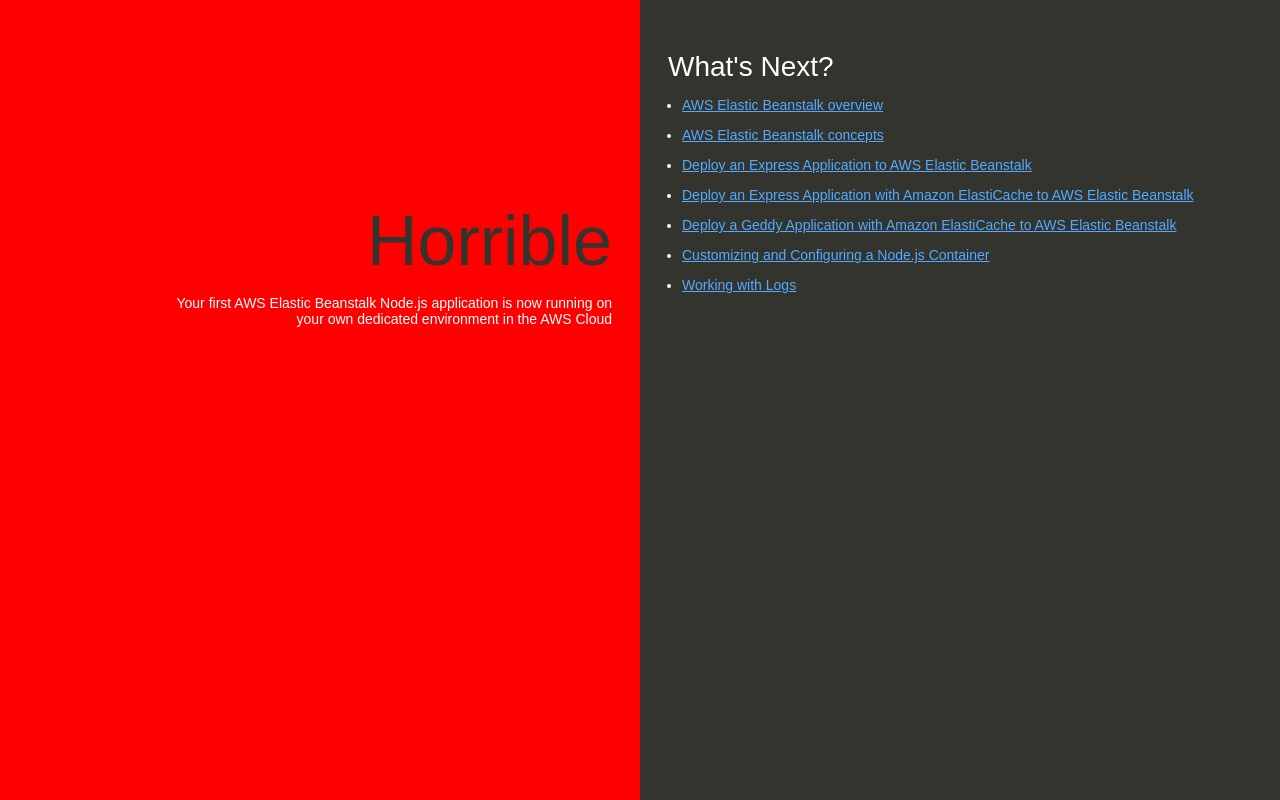
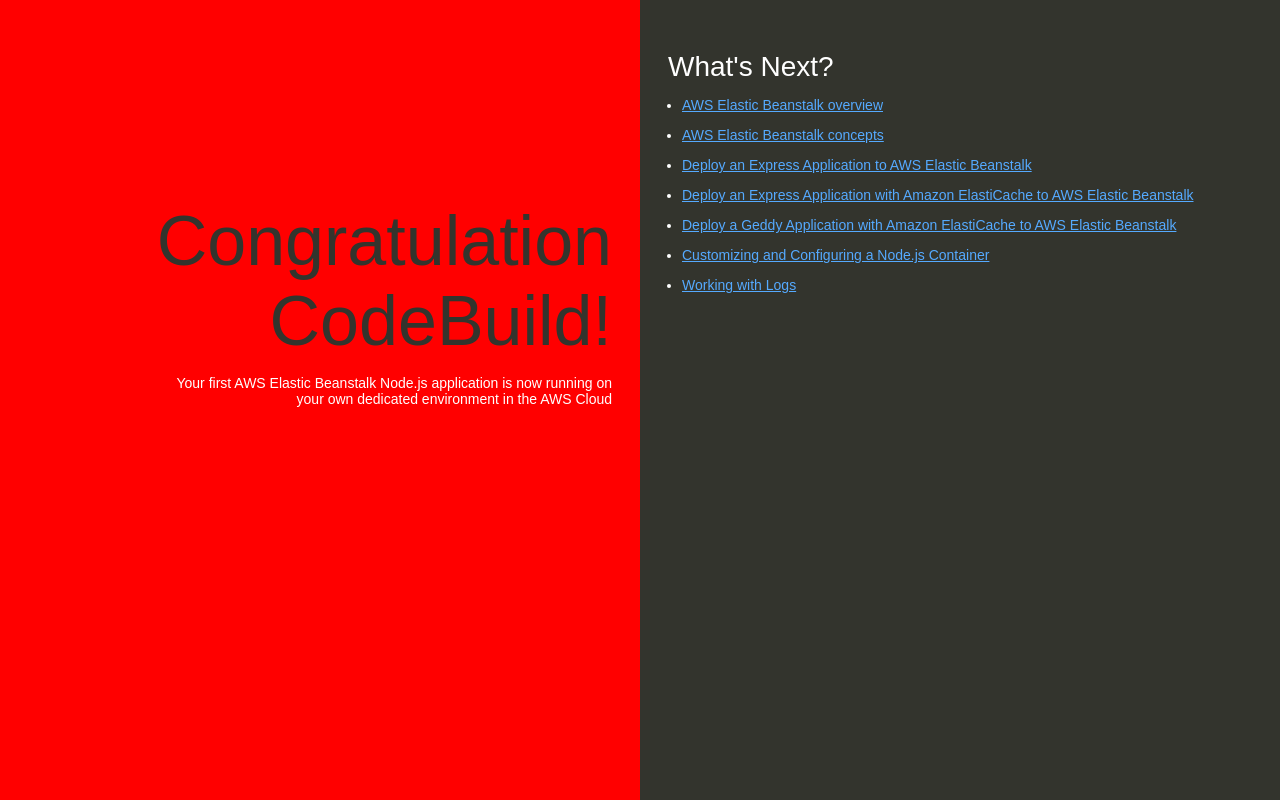
Before and after one commit to kritibhawsar1/my-nodejs-app-demo, a website: page index.html in a window 1280 px wide. Drawn offline with Linux system fonts and the light colour scheme.

Commit message:
Update index.html

```diff
--- a/index.html
+++ b/index.html
@@ -74,7 +74,7 @@
   </head>
   <body>
     <div class="textColumn">
-      <h1>Horrible</h1>
+      <h1>Congratulation CodeBuild!</h1>
       <p>Your first AWS Elastic Beanstalk Node.js application is now running on your own dedicated environment in the AWS Cloud</p>
     </div>
     <div class="linksColumn">
```
